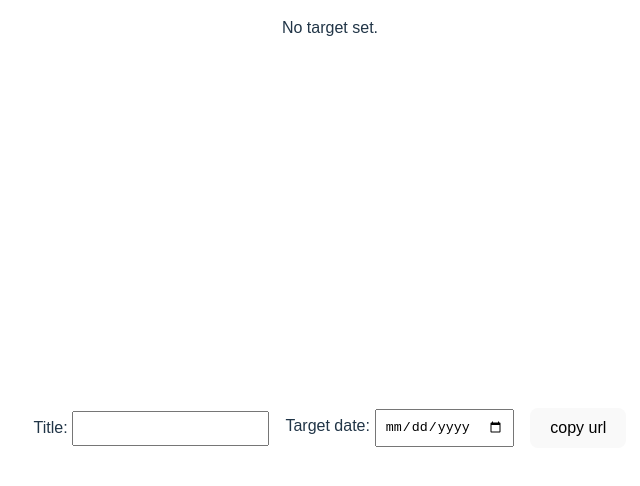
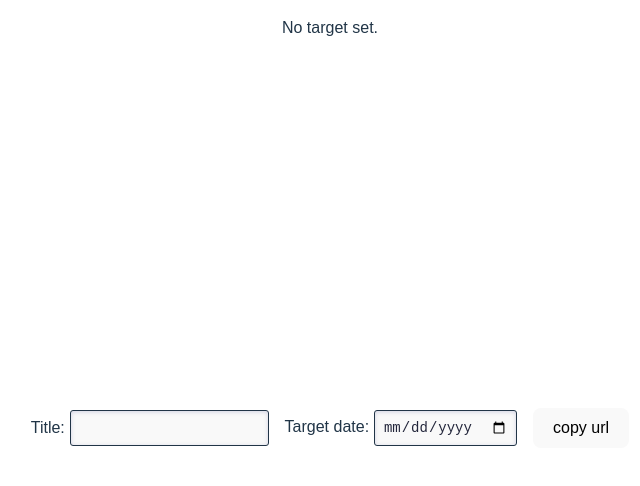
Before and after one commit to jcalixte/miniminu, a Vue app: page / in a window 1280 px wide. Shown: the top 486 px of the page, without its empty margins (310-950 px from the left). Built offline with nearby package versions, Linux system fonts and the light colour scheme; a web font is replaced by a local one.

Commit message:
add input style

```diff
--- a/src/style.css
+++ b/src/style.css
@@ -79,3 +79,24 @@ button:focus-visible {
     background-color: #f9f9f9;
   }
 }
+
+input {
+  position: relative;
+  cursor: text;
+  font-size: 14px;
+  line-height: 14px;
+  padding: 0 16px;
+  height: 18px;
+  background-color: #f9f9f9;
+  border: 1px solid #213547;
+  border-radius: 3px;
+  color: rgb(35, 38, 59);
+  box-shadow: inset 0 1px 4px 0 rgb(119 122 175 / 30%);
+  overflow: hidden;
+  transition: all 100ms ease-in-out;
+}
+
+input:focus {
+  border-color: #111c25;
+  box-shadow: 0 1px 0 0 rgb(35 38 59 / 5%);
+}
```
